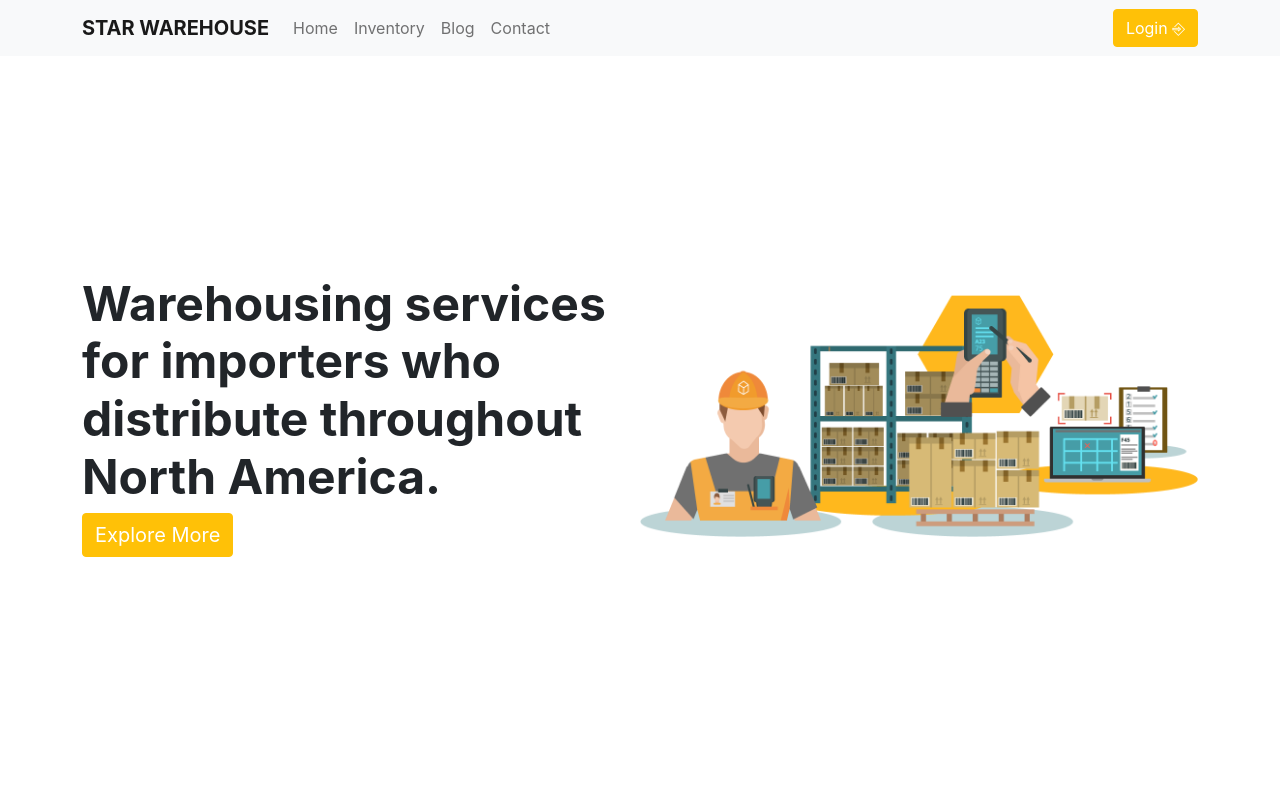
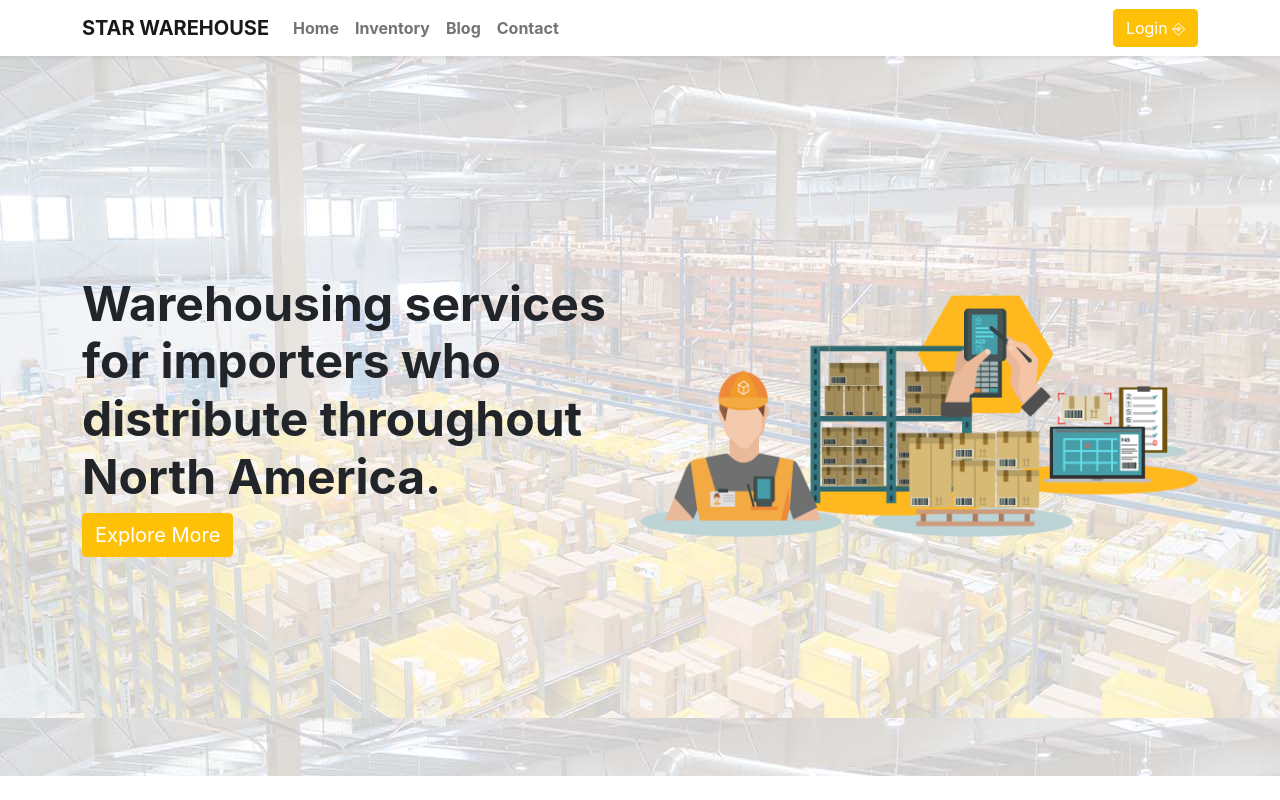
Before and after one commit to abusayeed4bd/start-warehouse-client-side, a React (Create React App) app: page / in a window 1280 px wide. Shown: the top 800 px of the page. Built offline with nearby package versions, Linux system fonts and the light colour scheme; no server answers.

Commit message:
banner background added and responsive fixed

```diff
--- a/src/index.css
+++ b/src/index.css
@@ -1,3 +1,9 @@
+* {
+  margin: 0;
+  padding: 0;
+  box-sizing: border-box;
+}
+
 body {
   margin: 0;
   font-family: -apple-system, BlinkMacSystemFont, 'Segoe UI', 'Roboto', 'Oxygen',
--- a/src/pages/Home/Banner/Banner.js
+++ b/src/pages/Home/Banner/Banner.js
@@ -1,14 +1,15 @@
 import React from "react";
 import { useNavigate } from "react-router-dom";
-import bannerImage from "../../../image/banner-img.png";
+import banner from '../../../image/banner.jpg'
+import bannerImage from '../../../image/banner-img.png'
 import "./Banner.css";
 
 const Banner = () => {
   return (
-    <div className=" ">
-      <div className="container d-flex justify-content-between align-items-center  banner">
-        <div className="banner-text w-50">
-          <h2 className="display-5 fw-bold">
+    <div style={{ background: `url(${banner})` }} className=" ">
+      <div className="container d-flex py-4 justify-content-between align-items-center  banner">
+        <div className="banner-text order-2 order-md-2 order-lg-1 w-50">
+          <h2 className="display-5 text fw-bold">
             Warehousing services for importers who distribute throughout North
             America.
           </h2>
@@ -17,7 +18,7 @@ const Banner = () => {
             Explore More
           </button>
         </div>
-        <div className="banner-img w-50 w-sm-100">
+        <div className="banner-img w-50 w-sm-100 order-lg-2 order-1 order-md-1">
           <img className="img-fluid" src={bannerImage} alt="" />
         </div>
       </div>
--- a/src/pages/Invenory/Inventory.js
+++ b/src/pages/Invenory/Inventory.js
@@ -9,10 +9,12 @@ const Inventory = () => {
   return (
     <div className="container text-center">
       <h2 className=" my-4 text-warning fs-1 fw-bold">Inventory</h2>
-      <div className="row">
-        {items.map((item) => (
-          <SingleItem key={item._id} item={item}></SingleItem>
-        ))}
+      <div className="">
+        <div className=" row">
+          {items.map((item) => (
+            <SingleItem key={item._id} item={item}></SingleItem>
+          ))}
+        </div>
       </div>
       <Link
         className="btn btn-warning text-white text-center my-5"
--- a/src/pages/Shared/Header/Header.js
+++ b/src/pages/Shared/Header/Header.js
@@ -12,14 +12,14 @@ const Header = () => {
     signOut(auth);
   };
   return (
-    <Navbar className="sticky-top" bg="light" expand="lg">
+    <Navbar className="sticky-top shadow-sm" bg="white" expand="lg">
       <Container>
         <Navbar.Brand className="fw-bold" as={Link} to="/">
           STAR WAREHOUSE
         </Navbar.Brand>
         <Navbar.Toggle aria-controls="basic-navbar-nav" />
         <Navbar.Collapse className="outline-0" id="basic-navbar-nav">
-          <Nav className="me-auto">
+          <Nav className="me-auto fw-bold">
             <Nav.Link as={Link} to="/">
               Home
             </Nav.Link>
--- a/src/pages/Shared/SingleItem/SingleItem.js
+++ b/src/pages/Shared/SingleItem/SingleItem.js
@@ -10,17 +10,17 @@ const SingleItem = ({ item }) => {
   };
 
   return (
-    <div className="col-lg-4 col-md-6 col-sm-12 mx-auto">
-      <div className="card p-3">
-        <img src={img} alt="" />
-        <h2>{name}</h2>
-        <h4>Price: ${price}</h4>
-        <p>Quantity: {quantitiy}</p>
-        <p>{description}</p>
-        <p>Supplier: {supplier}</p>
-        <button onClick={() => navigateToItem(_id)} className="btn btn-warning">
-          Update
-        </button>
+    <div class="card text-center col-lg-4 gx-4 g-1 pt-2  border-box ">
+      <img src={img} class="card-img-top img-fluid" alt="..." />
+      <div class="card-body">
+        <h3 class="card-title text-warning">{name}</h3>
+        <h5>Price: ${price}</h5>
+        <h6>Spplier: {supplier}</h6>
+        <strong>Available: {quantitiy} pcs</strong>
+        <p class="card-text">{description}</p>
+      </div>
+      <div class="card-footer bg-white border-0">
+        <button onClick={() => navigateToItem(_id)} className="btn btn-warning w-100 ">Manage Product</button>
       </div>
     </div>
   );
```
Also changed, not shown: src/pages/Home/Banner/Banner.css (+10 -6 lines), src/image/banner.jpg (added), src/image/banner.svg (added).
